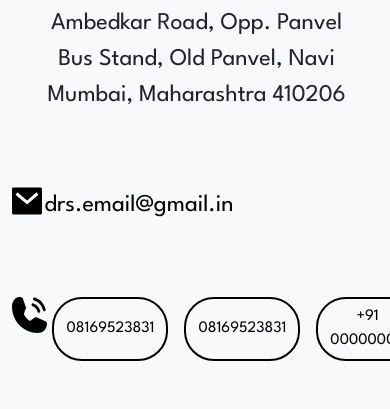
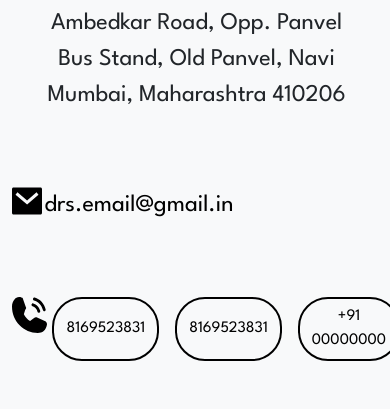
Before and after one commit to sahil1330/dentalcare, a PHP site: page /contactus.php in a window 390 px wide; the page is wider, and only the part inside the window is pictured. Shown: the part 2462-2871 px from the top of that part. Run offline with PHP 8.4, Linux system fonts and the light colour scheme; some libraries are stand-ins or nearby versions; some web fonts are replaced.

Commit message:
Refactor phone numbers in about.php, footer/index2.html, and contactus.php

```diff
--- a/about.php
+++ b/about.php
@@ -32,7 +32,7 @@
                 <p>Location: A302 Munoth Empress, Near Ambedkar Statue, Ambedkar Road, Opp. Panvel Bus Stand, Panvel
                     410206</p>
                 <div class="about-hero-buttons">
-                    <button>+91 9821185590</button>
+                    <button onclick="window.location.href='tel:+918169523831'">+91 8169523831</button>
                     <button>anandshah.1309@gmail.com</button>
                 </div>
                 <div class="about-hero-know-more">
--- a/components/footer/index2.html
+++ b/components/footer/index2.html
@@ -62,7 +62,7 @@
                     <div class="col-7">
                         <button class="btn-contact">
                             <img src="icons/phoneblack.svg" alt="">
-                            <a href="tel:+919821185590" style="text-decoration: none;"><p style="margin: 0; color: black;">+91 8169523831</p></a>
+                            <a href="tel:+918169523831" style="text-decoration: none;"><p style="margin: 0; color: black;">+91 8169523831</p></a>
                         </button>
                     </div>
                 </div>
--- a/contactus.php
+++ b/contactus.php
@@ -143,11 +143,11 @@
                             </div>
                             <div class="col-11">
                                 <div class="d-flex call-button-style">
-                                    <a href="tel:08169523831"
-                                        class="btn btn-light mx-2 d-flex justify-content-center align-items-center">08169523831</a>
-                                    <a href="tel:08169523831"
-                                        class="btn btn-light mx-2 d-flex justify-content-center align-items-center">08169523831</a>
-                                    <a href="tel:+919821185590"
+                                    <a href="tel:+918169523831"
+                                        class="btn btn-light mx-2 d-flex justify-content-center align-items-center">8169523831</a>
+                                    <a href="tel:+918169523831"
+                                        class="btn btn-light mx-2 d-flex justify-content-center align-items-center">8169523831</a>
+                                    <a href="tel:+918169523831"
                                         class="btn btn-light mx-2 d-flex justify-content-center align-items-center">+91
                                         00000000</a>
                                 </div>
--- a/index.php
+++ b/index.php
@@ -55,7 +55,7 @@
       <div class="hero-right">
         <div class="hero-right-row1">
           <button class="btn-contact" data-aos="fade-left">Contact Us</button>
-          <button class="btn-phone" data-aos="fade-left">
+          <button class="btn-phone" data-aos="fade-left" onclick="window.location.href='tel:+918169523831'">
             <img src="icons/phone.svg" alt="Telephone" />+91 9821185590
           </button>
         </div>
```
